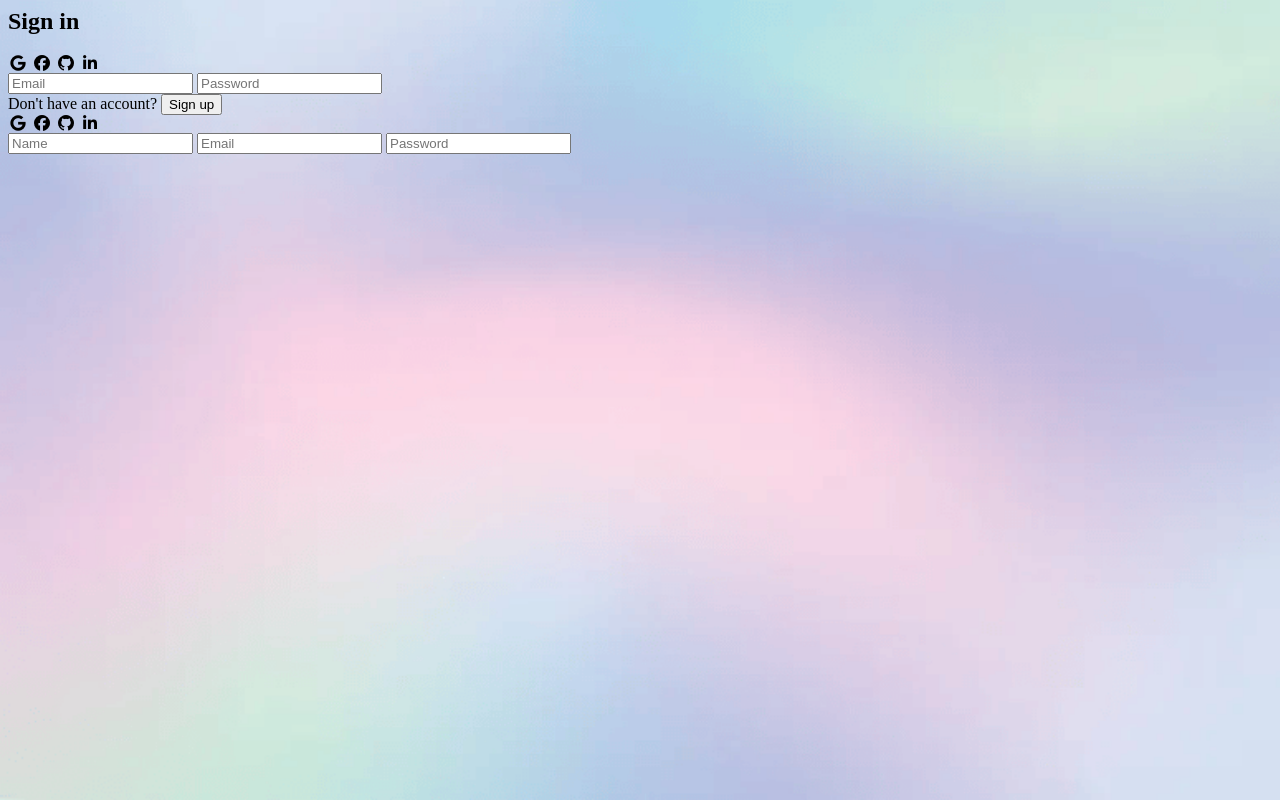
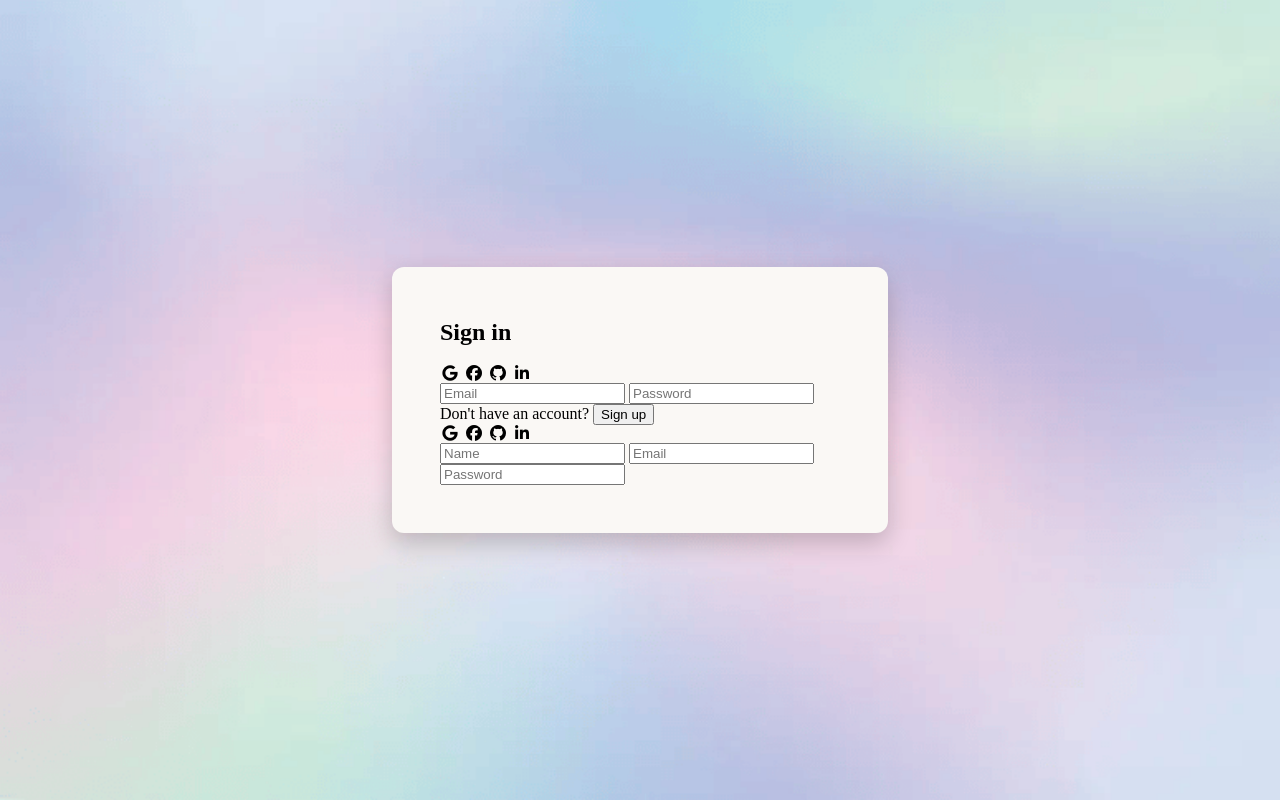
Before and after one commit to adamnagyzs/login-form, a plain HTML site: page index.html in a window 1280 px wide. Drawn offline with Linux system fonts and the light colour scheme.

Commit message:
form container fixed

```diff
--- a/index.html
+++ b/index.html
@@ -10,6 +10,7 @@
     <title>Document</title>
   </head>
   <body>
+    <div class="wrapper">
       <div class="form-container">
         <form>
           <div class="log-container">
@@ -40,5 +41,6 @@
           </div>
         </form>
       </div>
+    </div>
   </body>
 </html>
--- a/style.css
+++ b/style.css
@@ -1,5 +1,26 @@
+html,
+body {
+  height: 100%;
+  margin: 0;
+}
+
 body {
   background-image: url("MEDIA/background.png");
+  background-size: cover;
   background-repeat: no-repeat;
-  background-size: cover;
 }
+
+.wrapper {
+  display: flex;
+  justify-content: center;
+  align-items: center;
+  min-height: 100vh;
+}
+
+.form-container {
+  background-color: rgb(250, 248, 245);
+  padding: 2rem 3rem;
+  border-radius: 12px;
+  box-shadow: 0 10px 25px rgba(0, 0, 0, 0.2);
+  max-width: 400px;
+}
```
Lines whose indentation alone changed are shown as unchanged.
